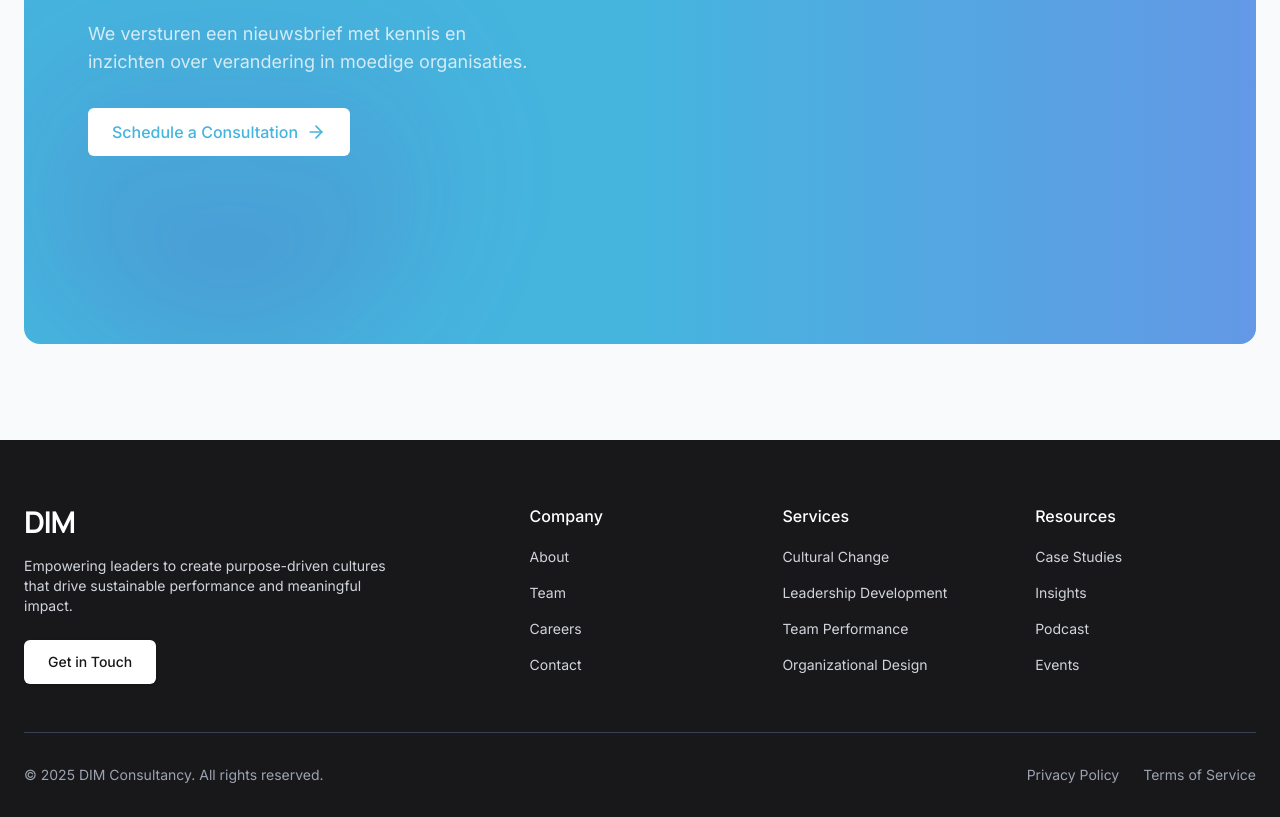
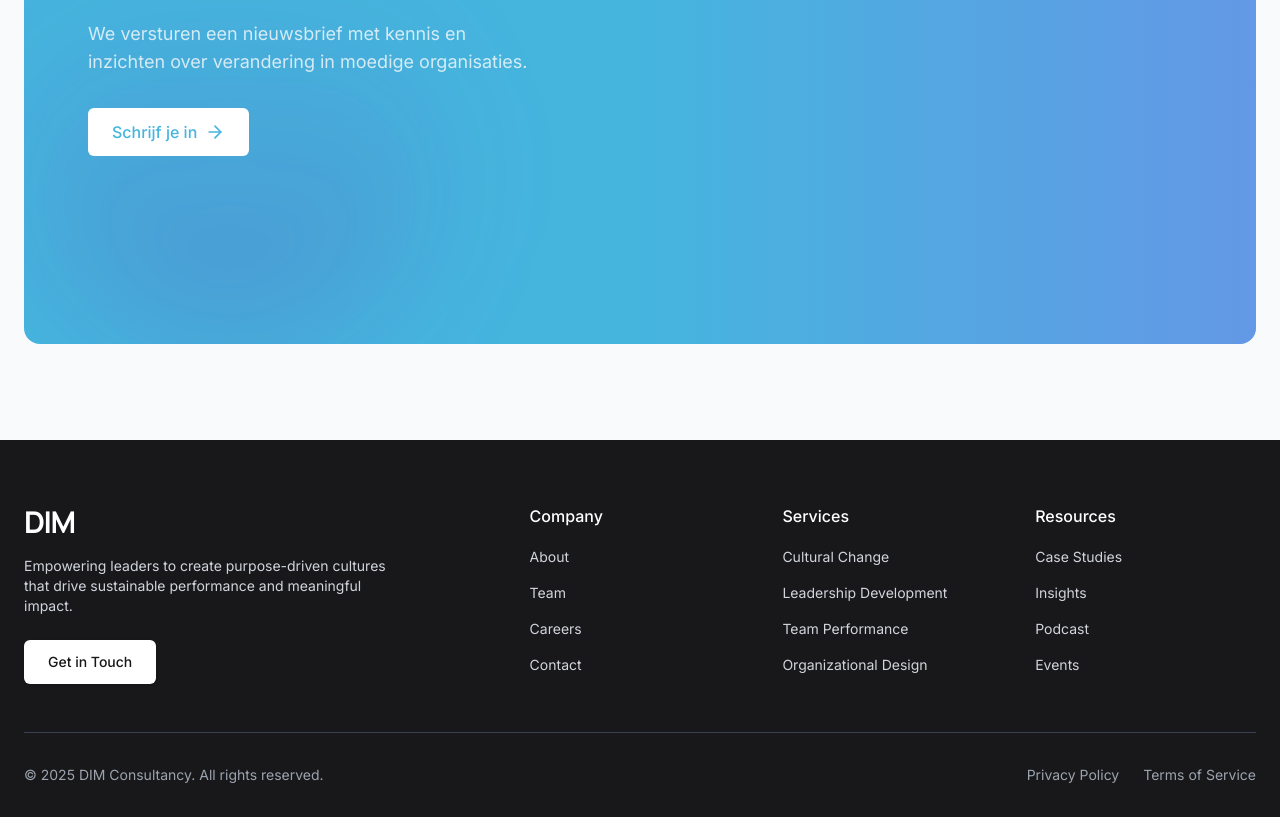
Before and after one commit to dimamsterdam/dim-amsterdam, a React (Vite) app: page / in a window 1280 px wide. Shown: the part 3980-4797 px from the top of the page. Built offline with nearby package versions, Linux system fonts and the light colour scheme.

Commit message:
Visual edit in Lovable
Edited UI in Lovable

```diff
--- a/src/components/CtaSection.tsx
+++ b/src/components/CtaSection.tsx
@@ -15,7 +15,7 @@ const CtaSection = () => {
                 <h2 className="text-3xl md:text-4xl font-display font-bold text-white mb-6 leading-tight">Meer weten over DIM?</h2>
                 <p className="text-lg text-primary-foreground/80 mb-8 max-w-md">We versturen een nieuwsbrief met kennis en inzichten over verandering in moedige organisaties. </p>
                 <Link to="/contact" className="inline-flex items-center bg-white text-primary px-6 py-3 rounded-md font-medium hover:bg-gray-100 transition-colors group">
-                  <span>Schedule a Consultation</span>
+                  <span>Schrijf je in</span>
                   <ArrowRight className="ml-2 w-5 h-5 transform group-hover:translate-x-1 transition-transform" />
                 </Link>
               </AnimatedSection>
```
